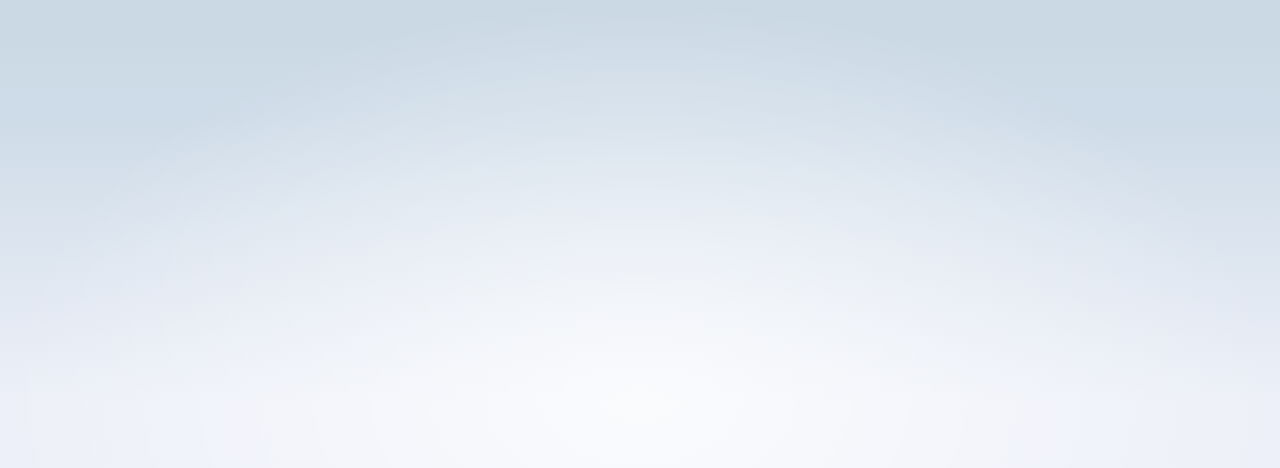
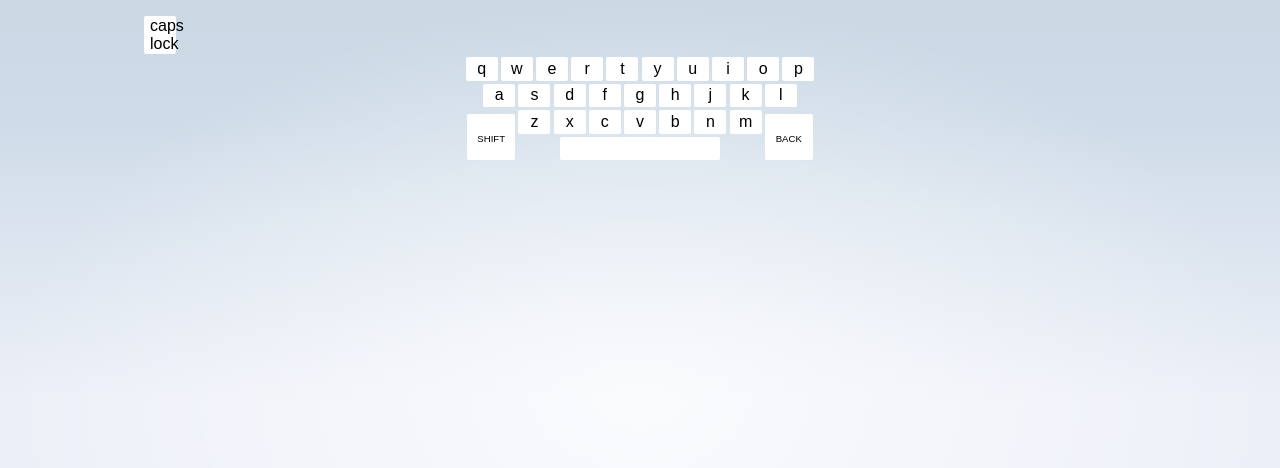
Before and after one commit to CatalinBucuresteanu/Keyboard, a SvelteKit app: page / in a window 1280 px wide. Shown: the top 468 px of the page. Built offline with nearby package versions, Linux system fonts and the light colour scheme.

Commit message:
removed unused pages

```diff
--- a/src/routes/+page.svelte
+++ b/src/routes/+page.svelte
@@ -1,35 +1,158 @@
+<script lang="ts">
+	import { enhance } from "$app/forms";
+	import { resolve } from "$app/paths";
+	import { confetti } from "@neoconfetti/svelte";
+	import { MediaQuery } from "svelte/reactivity";
 
+	import type { ActionData, PageData } from "./$types";
 
+	interface Props {
+		data: PageData;
+		form: ActionData;
+	}
+	let { data, form = $bindable() }: Props = $props();
 
+	/** The current guess */
+	let currentGuess = $state("");
 
+	let shift = $state(false);
+	let capslock = $state(false);
 
+	function update(event: MouseEvent) {
+		event.preventDefault();
+		const key = (event.target as HTMLButtonElement).getAttribute(
+			"data-key",
+		);
+
+		if (key === "backspace") {
+			currentGuess = currentGuess.slice(0, -1);
+			if (form?.badGuess) form.badGuess = false;
+		} else if (key === "shift") {
+			shift = !shift;
+		} else if (key === "caps lock") {
+			capslock = !capslock;
+		} else {
+			currentGuess = currentGuess.concat(key);
+			shift = false;
+		}
+	}
+</script>
+
+<div id="screen">{currentGuess}</div>
+
+<div class="controls">
+	<div class="keyboard">
+		<button
+			onclick={update}
+			data-key="backspace"
+			name="key"
+			value="backspace"
+		>
+			back
+		</button>
+		<button onclick={update} data-key="shift" name="key" value="shift">
+			shift
+		</button>
+		<button
+			onclick={update}
+			data-key="caps lock"
+			name="key"
+			value="caps lock"
+		>
+			caps lock
+		</button>
+
+		{#each ["qwertyuiop", "asdfghjkl", "zxcvbnm", " "] as row (row)}
+			<div class="row">
+				{#each row as letter, index (index)}
+					<button
+						onclick={update}
+						data-key={shift || capslock ? letter.toUpperCase() : letter}
+						disabled={false}
+						name="key"
+						value={letter}
+					>
+						{shift || capslock ? letter.toUpperCase() : letter}
+					</button>
+				{/each}
+			</div>
+		{/each}
+	</div>
+</div>
 
 <style>
-	section {
+	#screen {
+		width: 500px;
+		margin-left: auto;
+		margin-right: auto;
+		background-color: black;
+		color: green;
+		white-space: pre;
+	}
+
+	.controls {
+		text-align: center;
+		justify-content: center;
+		height: min(18vh, 10rem);
+	}
+
+	.keyboard {
+		--gap: 0.2rem;
+		position: relative;
 		display: flex;
 		flex-direction: column;
-		justify-content: center;
-		align-items: center;
-		flex: 0.6;
+		gap: var(--gap);
+		height: 100%;
 	}
 
-	h1 {
-		width: 100%;
+	.keyboard .row {
+		display: flex;
+		justify-content: center;
+		gap: 0.2rem;
+		flex: 1;
 	}
 
-	.welcome {
-		display: block;
-		position: relative;
-		width: 100%;
-		height: 0;
-		padding: 0 0 calc(100% * 495 / 2048) 0;
+	.keyboard button,
+	.keyboard button:disabled {
+		--size: min(8vw, 4vh, 40px);
+		background-color: white;
+		color: black;
+		width: var(--size);
+		border: none;
+		border-radius: 2px;
+		font-size: calc(var(--size) * 0.5);
+		margin: 0;
 	}
 
-	.welcome img {
+	.keyboard button:focus {
+		background: var(--color-theme-1);
+		color: white;
+		outline: none;
+	}
+
+	.keyboard button[data-key="shift"],
+	.keyboard button[data-key="backspace"] {
 		position: absolute;
-		width: 100%;
-		height: 100%;
-		top: 0;
-		display: block;
+		bottom: 0;
+		width: calc(1.5 * var(--size));
+		height: calc(1 / 3 * (100% - 2 * var(--gap)));
+		text-transform: uppercase;
+		font-size: calc(0.3 * var(--size));
+		padding-top: calc(0.15 * var(--size));
+	}
+
+	.keyboard button[data-key="shift"] {
+		right: calc(50% + 3.5 * var(--size) + 0.8rem);
+	}
+
+	.keyboard button[data-key=" "] {
+		width: calc(var(--size) * 5);
+	}
+	.keyboard button[data-key="backspace"] {
+		left: calc(50% + 3.5 * var(--size) + 0.8rem);
+	}
+
+	.keyboard button[data-key="enter"]:disabled {
+		opacity: 0.5;
 	}
 </style>
```
Also changed, not shown: src/routes/about/+page.svelte (deleted, +0 -30 lines), src/routes/about/+page.ts (deleted, +0 -9 lines), src/routes/sverdle/+page.svelte (deleted, +0 -158 lines).
